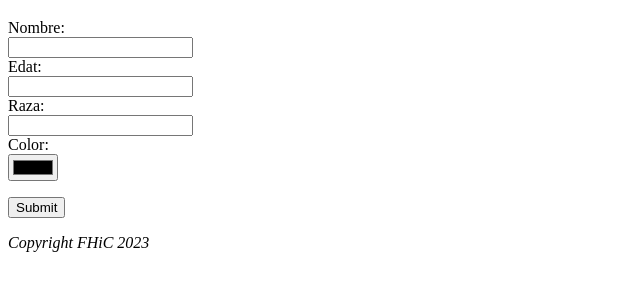
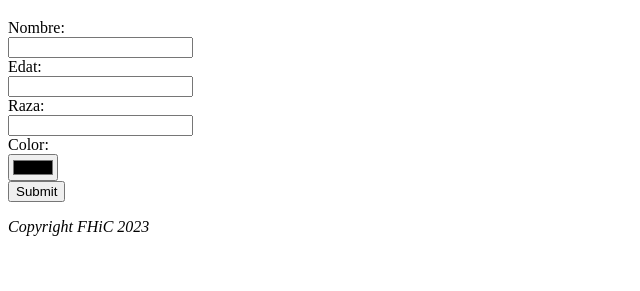
Before and after one commit to PracticasFHiC22-23/html-exercici-1-af9, a plain HTML site: page form.html in a window 1280 px wide. Shown: the part 61-352 px from the top of the page, without its empty margins (0-640 px from the left). Drawn offline with Linux system fonts and the light colour scheme.

Commit message:
Actualització del fitxer form.html amb les propostes dels companys

```diff
--- a/form.html
+++ b/form.html
@@ -4,7 +4,7 @@
   </head>
   <body>
     <h1>Introduce los datos de tu gato</h1>
-    <form>
+    <form action="results.html">
       <label for="name">Nombre:</label><br>
       <input type="text" id="name" name="name"><br>
 
@@ -16,11 +16,9 @@
 
       <label for="color">Color:</label><br>
       <input type="color" id="color" name="color"><br>
+
+      <input type="submit" value="Submit" />
     </form>
-
-  <p>
-    <button onclick="location.href='results.html'">Submit</button>
-  </p>
 
 
   <p>
```
